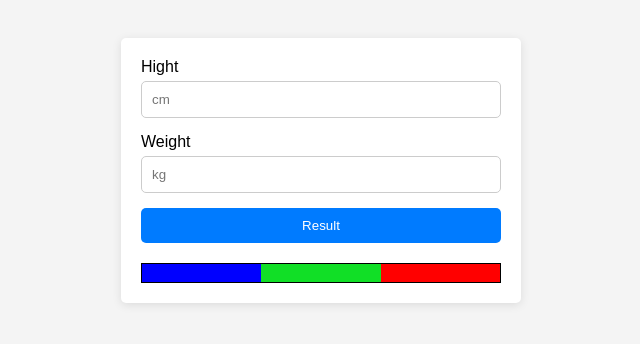
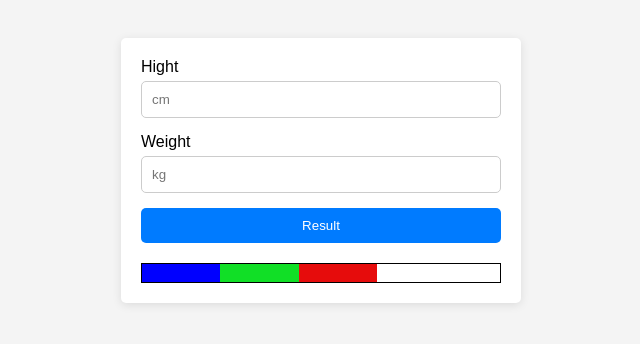
Before and after one commit to MOwaisAzizi/BMI-Calculator, a React (Vite) app: page / in a window 1280 px wide. Shown: the part 230-574 px from the top of the page, without its empty margins (319-959 px from the left). Built offline with nearby package versions, Linux system fonts and the light colour scheme.

Commit message:
update some

```diff
--- a/src/App.jsx
+++ b/src/App.jsx
@@ -9,6 +9,7 @@ function App(){
   const [catagory,setCatagory] = useState('')
 
   function handleOperation(){
+    if(!hight && !weight) return
     setResutl(weight / ((hight/100) * (hight/100)))
   }
 
@@ -34,10 +35,11 @@ function App(){
         <h2>{result === 0 ? '' : result.toFixed(2)}</h2>
         <h2>{catagory}</h2>
 
-        <div class="flag-toolbar">
-        <div class="stripe stripe1"></div>
-        <div class="stripe stripe2"></div>
-        <div class="stripe stripe3"></div>
+        <div className="flag-toolbar">
+        <div className="stripe stripe1"></div>
+        <div className="stripe stripe2"></div>
+        <div className="stripe stripe3"></div>
+        <h1>l1111111</h1>
        </div>
 
     </div>
--- a/src/index.css
+++ b/src/index.css
@@ -71,6 +71,7 @@ button:hover {
   border: 1px solid #000; /* Optional border */
   overflow: hidden; /* Prevent overflow */
   display: flex;
+  /* position: relative; */
 }
 
 .stripe {
@@ -87,5 +88,12 @@ button:hover {
 }
 
 .stripe3 {
-  background-color: red; /* Third color */
+  background-color: rgb(230, 12, 12); /* Third color */
 }
+h1{
+  color: black;
+  background-color: white;
+  /* position: absolute; */
+  /* right: 20px; */
+  z-index: 10;
+}
```
